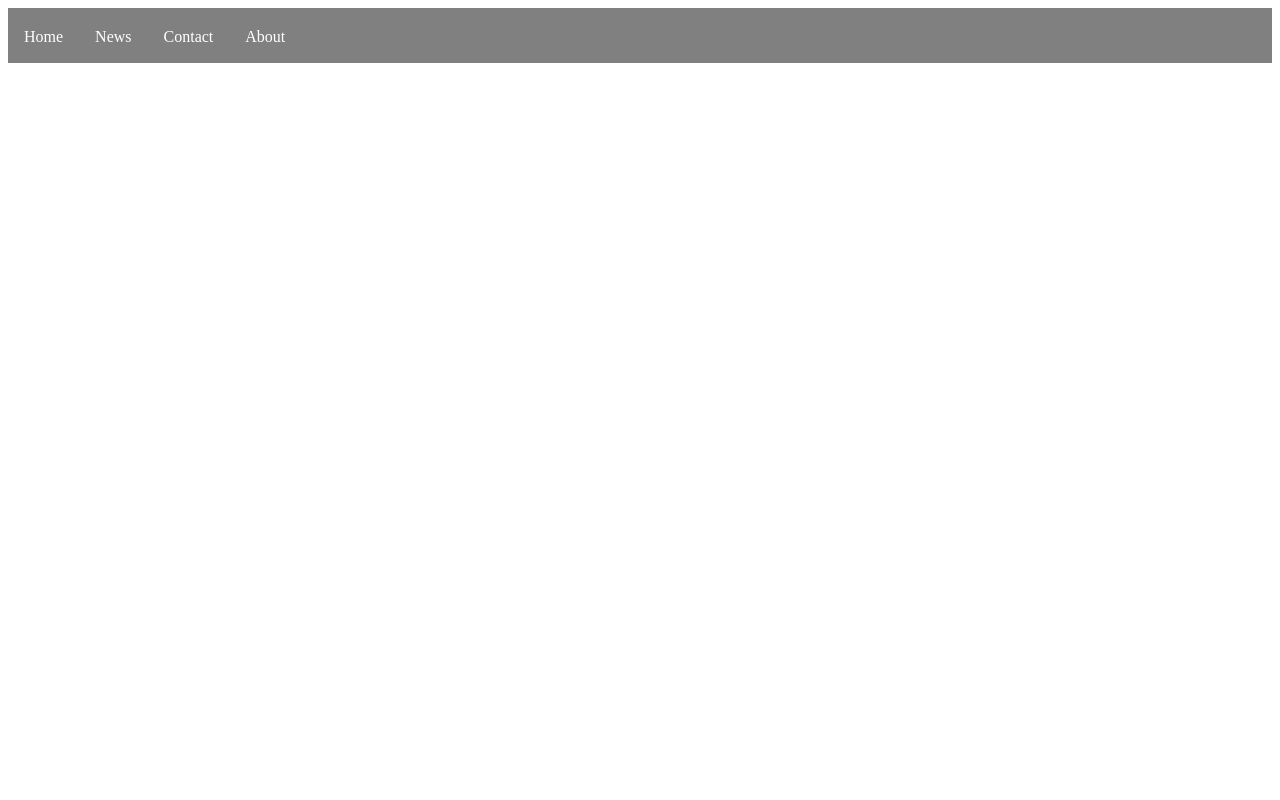
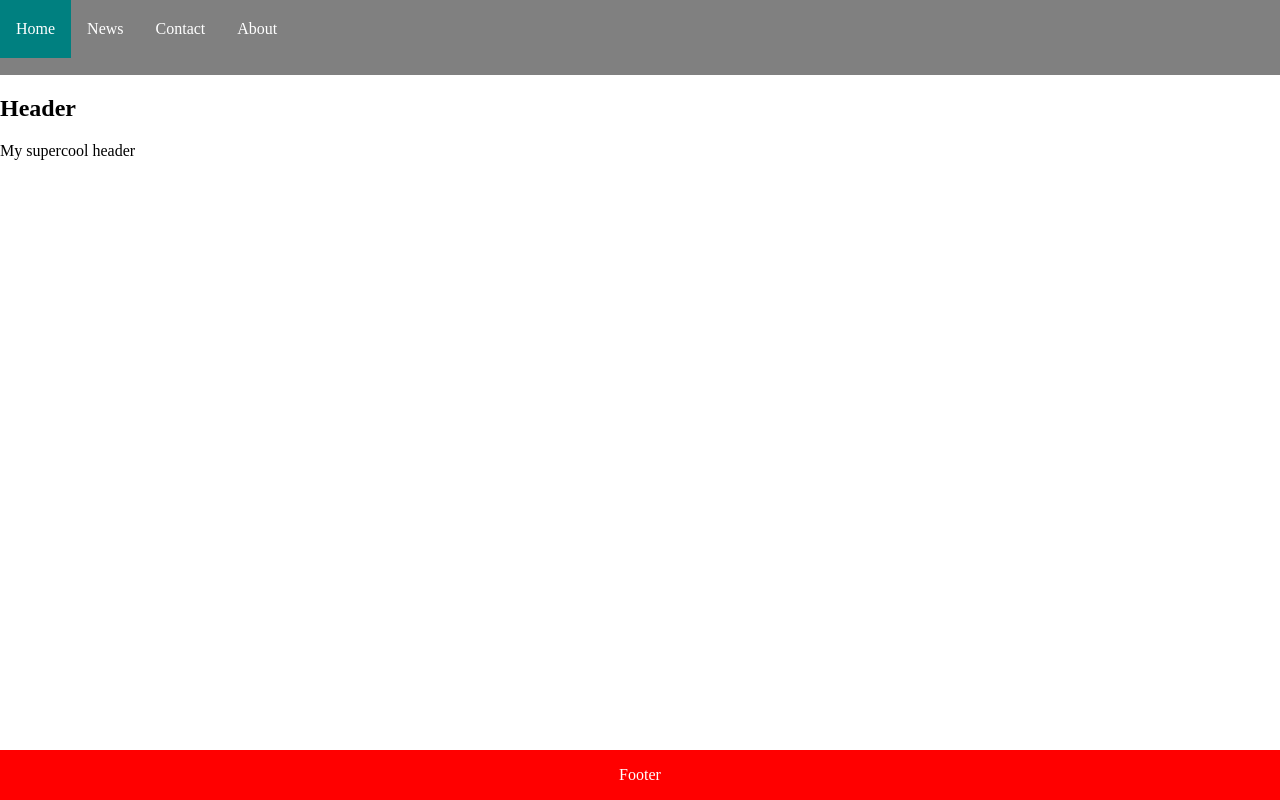
Before and after one commit to Timcrouse11/Website-Challenge, a plain HTML site: page index.html in a window 1280 px wide. Drawn offline with Linux system fonts and the light colour scheme.

Commit message:
changed file name

```diff
--- a/main.css
+++ b/index.css
@@ -1,9 +1,22 @@
+ body{
+    margin: 0;
+}
 ul {
     list-style-type: none;
     margin: 0;
     padding: 0;
     background-color: gray;
-    height: 55px;
+    height: 75px;
+  }
+
+  .footer {
+    position: fixed;
+    left: 0;
+    bottom: 0;
+    width: 100%;
+    background-color: red;
+    color: white;
+    text-align: center;
   }
 
   li {
--- a/index.html
+++ b/index.html
@@ -6,7 +6,7 @@
     , initial-scale=1.0">
     <meta http-equiv="X-UA-Compatible" content="ie=edge">
     <title>Document</title>
-    <link rel="stylesheet" href="main.css">
+    <link rel="stylesheet" href="index.css">
 
 
 
@@ -40,19 +40,27 @@
 
 
 
+ <header>
 
-<!-- HEADER -->
-
-<section id="headeer"></section>
+<section id="headeer">
+    <div class="header">
+        <h1>Header</h1>
+        <p>My supercool header</p>
+      </div>
+</section>
 
 <!-- MAIN CONTENT -->
 
-<section id="mainContent"></section>
+<section id="mainContent">
+
+</section>
 
 <!-- FOOTER -->
 
-<section id="footer"></section>
 
+    <div class="footer">
+      <p>Footer</p>
+    </div>
 </body>
 
 </html>
```
